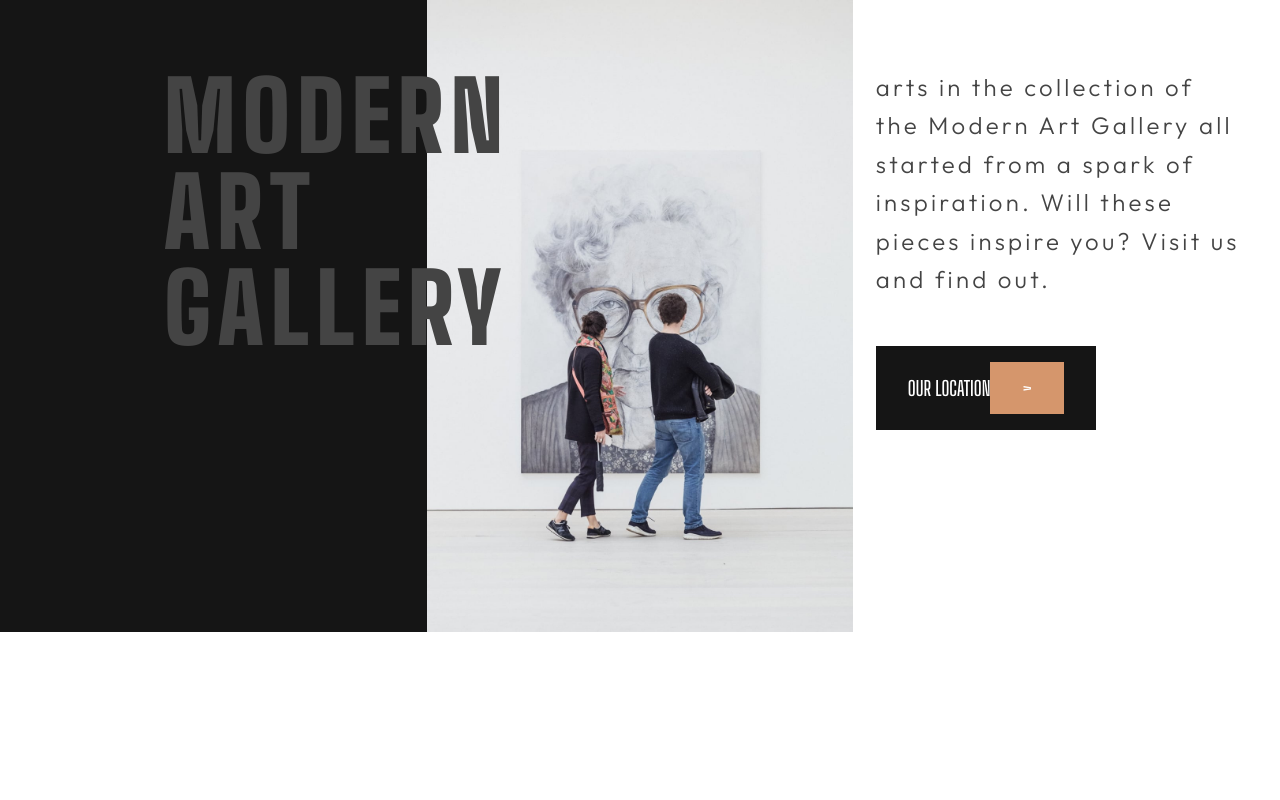
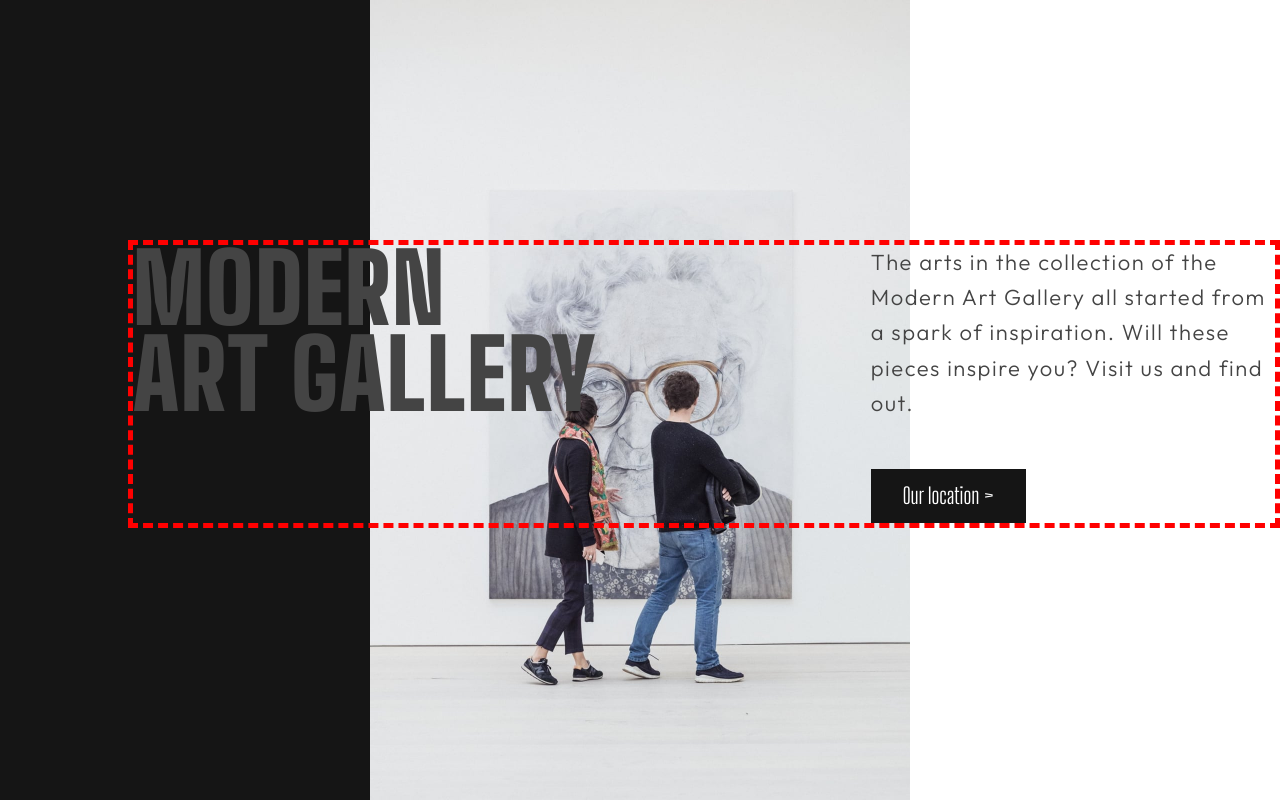
Before and after one commit to JanozMaz/01-Frontend-ArtGallary, a plain HTML site: page index.html in a window 1280 px wide. Drawn offline with Linux system fonts and the light colour scheme.

Commit message:
hero section layout

```diff
--- a/general.css
+++ b/general.css
@@ -1,4 +1,6 @@
-@import url("https://fonts.googleapis.com/css2?family=Big+Shoulders+Display:wght@400;500;600;700;900&display=swap");
+@import url("https://fonts.googleapis.com/css2?family=Big+Shoulders+Display:wght@400;500;600;700;800;900&display=swap");
+
+
 
 @import url('https://fonts.googleapis.com/css2?family=Outfit:wght@300&display=swap');
 
@@ -16,26 +18,60 @@ html {
 }
 
 body {
+  width: 100%;
+  min-height: 100vh;
+  /* border: 5px dashed red; */
   font-family: "Big Shoulders Display", cursive;
   line-height: 1;
   font-weight: 400;
   color: #444;
 }
 
-/* ---------------------------------- */
-/* .container {
-    max-width: 120rem;
-    padding: 0 3.2rem;
-    margin: 0 auto;
-  } */
+/* ------------------- */
+.container {
+  /* 1439px */
+  max-width: 120rem;
+  /* padding: 0 3.2rem; */
+  margin: 0 auto;
 
-.center-text {
-    text-align: center;
+  border: 5px dashed red;
 }
 
-.grid{
+.flex {
+  display: flex;
+}
+
+.flex > *:nth-child(1){
+ flex: 1 1 73%;
+}
+
+.flex > *:nth-child(2){
+  flex: 1 1 40%;
+ }
+
+
+.grid {
     display: grid;
+    /* */
+    /* margin-bottom: 9.6rem; */
 }
+
+.gird--column-gap {
+  column-gap: 6.4rem;
+}
+
+.grid--row-gap {
+  row-gap: 9.6rem;
+}
+
+.grid:last-child {
+  margin-bottom: 0;
+}
+
+.grid--center-v {
+  align-items: center;
+}
+
 .grid--2cols {
     grid-template-columns: repeat(2, 1fr);
 }
@@ -43,22 +79,88 @@ body {
     grid-template-columns: repeat(3, 1fr);
 }
 
+.grid--5cols {
+  grid-template-columns: repeat(5, 1fr);
+}
+
+.heading-XL {
+  width: 8rem;
+  font-size: 9.6rem;
+  line-height: 0.9;
+  font-weight: 900;
+  letter-spacing: 1.5px;
+  text-transform: uppercase;
+  /* margin-bottom: 3.2rem; */
+}
+
+.heading-L {
+  font-size: 7rem;
+  line-height: 1.2;
+  font-weight: 600;
+  text-transform: uppercase;
+  margin-bottom: 9.6rem;
+}
+
+.heading-M {
+  font-size: 6rem;
+  line-height: 1.2;
+  font-weight: 500;
+  text-transform: uppercase;
+  margin-bottom: 3.2rem;
+}
+
+.heading-S {
+  font-size: 3.6rem;
+  line-height: 1.2;
+  font-weight: 400;
+  text-transform: uppercase;
+  margin-bottom: 3.2rem;
+}
+
+.body--texxt-M {
+  font-size: 2.2rem;
+  line-height: 1.6;
+  font-weight: 400;
+  letter-spacing: 1.5px;
+
+  /* margin-bottom: 3.2rem; */
+}
+
+.body--text-S {
+  font-size: 1.8rem;
+  line-height: 1.2;
+  font-weight: 400;
+  text-transform: uppercase;
+  margin-bottom: 3.2rem;
+}
+
+
+
+/* HELPER/SETTINGS CLASSES */
+.margin-right-sm {
+  margin-right: 1.6rem !important;
+}
+
+.margin-bottom-md {
+  margin-bottom: 4.8rem !important;
+}
+
+.center-text {
+  text-align: center;
+}
+
+.position {
+  position: absolute;
+  top: 30%;
+  left: 10%;
+}
+
 
 
 
 /* LINKS */
 
-.page-link:link,
-.page-link:visited {
-    /*display: inline-block;*/  /*a links are not inline-blocks */
-    text-decoration: none;
-     /*background-color: : #151515 */
-}
 
-.page-link:hover,
-.page-link:active {
-    /*background-color:  #D5966C */
-}
 
 
 
--- a/index.html
+++ b/index.html
@@ -3,7 +3,7 @@
   <head>
     <meta charset="UTF-8" />
     <meta name="viewport" content="width=device-width, initial-scale=1.0" />
-    <link rel="stylesheet" href="style.css" />
+    <link rel="stylesheet" href="styles.css" />
     <link rel="stylesheet" href="general.css" />
     <link rel="icon" type="image/png" sizes="32x32" href="./assets/favicon-32x32.png" />
     <title>Frontend Mentor | Art gallery website</title>
@@ -11,31 +11,29 @@
   <body>
     <main>
 
-      <!-- TODO: fixa button  -->
-      <section class="hero-section grid grid--3cols">
-        <div class="grid-color-black"></div>
-        <img class="hero-img" src="/assets/desktop/image-hero@2x.jpg" alt="two people strolling the gallery" />
-        <div class="grid-color-white"></div>
 
-        <div class="container">
-          <div class="hero-flex-container">
-            <h1 class="heading">Modern<br>Art Gallery</h1>
+      <section class="section-hero">
+        <div class="hero grid grid--3cols">
+          <div class="hero--black-bkgr"></div>
+          <img class="hero-img" src="/assets/desktop/image-hero@2x.jpg" alt="two people strolling the gallery" />
+          <div class="grid--white-bkgr"></div>
+        </div>
 
-            <div class="hero--text-btn-container">
-              <p class="hero-body-m">
-                arts in the collection of the
+        <div class="container flex position">
+
+            <h1 class="heading-XL">Modern<br> Art Gallery</h1>
+
+            <div>
+              <p class="hero-description body--texxt-M margin-bottom-md">
+                The arts in the collection of the
                 Modern Art Gallery all started from
                 a spark of inspiration. Will these
                 pieces inspire you? Visit us and find
                 out.
               </p>
-              <div>
-                <a href="#" class="btn">Our location<span class="btn-color">&gt;</span></a>
-
-              </div>
+                <a href="#" class="btn 1ldle">Our location  &gt;</a>
             </div>
 
-          </div>
         </div>
       </section>
 
--- a/style.css
+++ b/style.css
@@ -1,7 +1,6 @@
 /* HERO-SECTION */
 .hero-section {
-  /* padding: 9.6rem 0; */
-  background-color: rgb(255, 221, 0);
+  padding:  0 9.6rem 0;
 }
 .grid-color-black {
   /* width: 450px; */
@@ -17,7 +16,10 @@
   width: 100%;
 }
 
------------------------------------ .container {
+--------------------------
+
+
+.container {
   position: relative;
 }
 .hero-flex-container {
--- /dev/null
+++ b/styles.css
@@ -0,0 +1,59 @@
+
+
+.section-hero {
+    position: relative;
+
+}
+
+.hero {
+    /* width: 100%; */
+}
+
+.hero--black-bkgr {
+    content: "";
+    background-color: #151515;
+}
+
+.hero-img {
+    width: 540px;
+}
+
+.grid--white-bkgr {
+    content: "";
+    background-color: #fff;
+}
+
+.heading-XL:after {
+
+    color: rgb(0, 255, 255);
+    mix-blend-mode: difference;
+  }
+
+
+.hero-description {
+    font-size: 2.2rem;
+    font-family: 'Outfit', sans-serif;
+    font-weight: 400;
+}
+
+.btn,
+.btn:link,
+.btn:visited {
+  display: inline-block;
+  background-color: #151515;
+  color: #fff;
+
+  text-decoration: none;
+  font-size: 2.2rem;
+  font-weight: 400;
+  padding: 1.6rem 3.2rem;
+
+
+
+  border: none;
+  cursor: pointer;
+  font-family: inherit;
+
+
+
+}
```
Also changed, not shown: ArtGallry-DS.txt.
